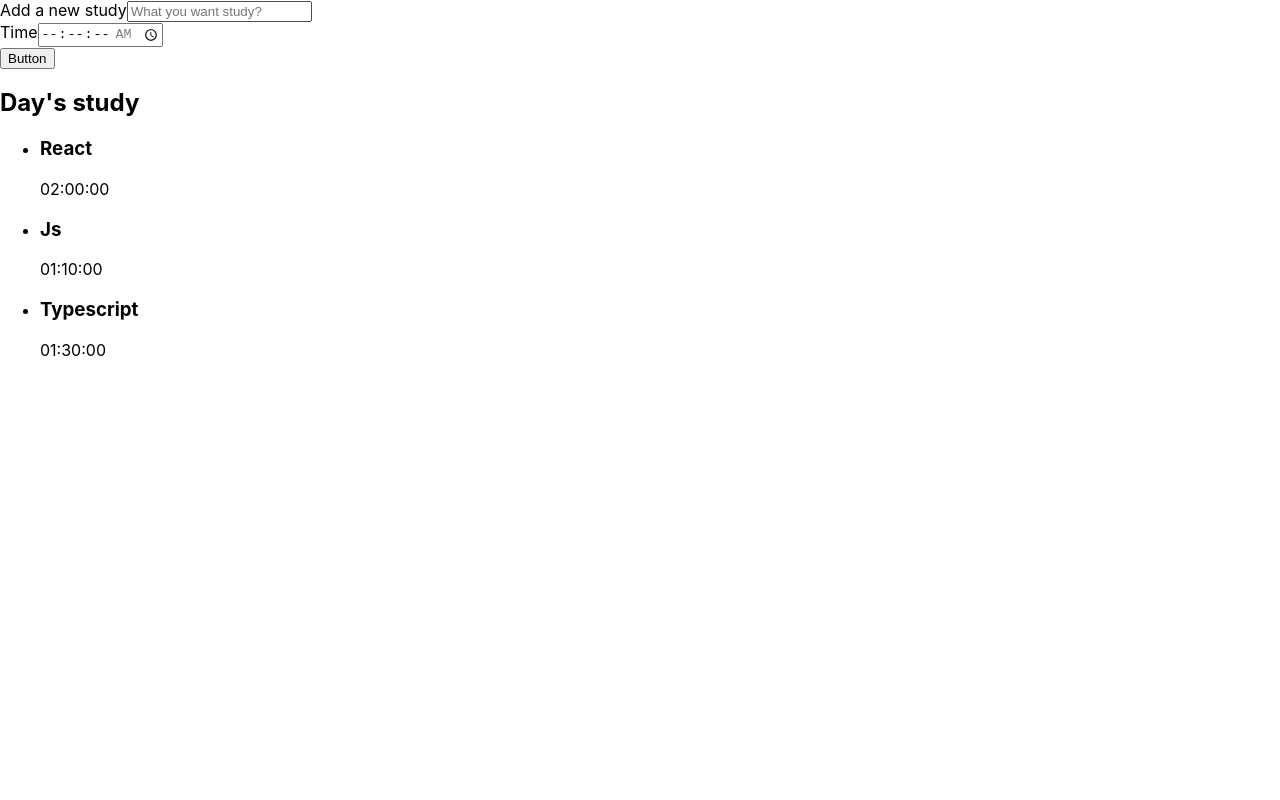
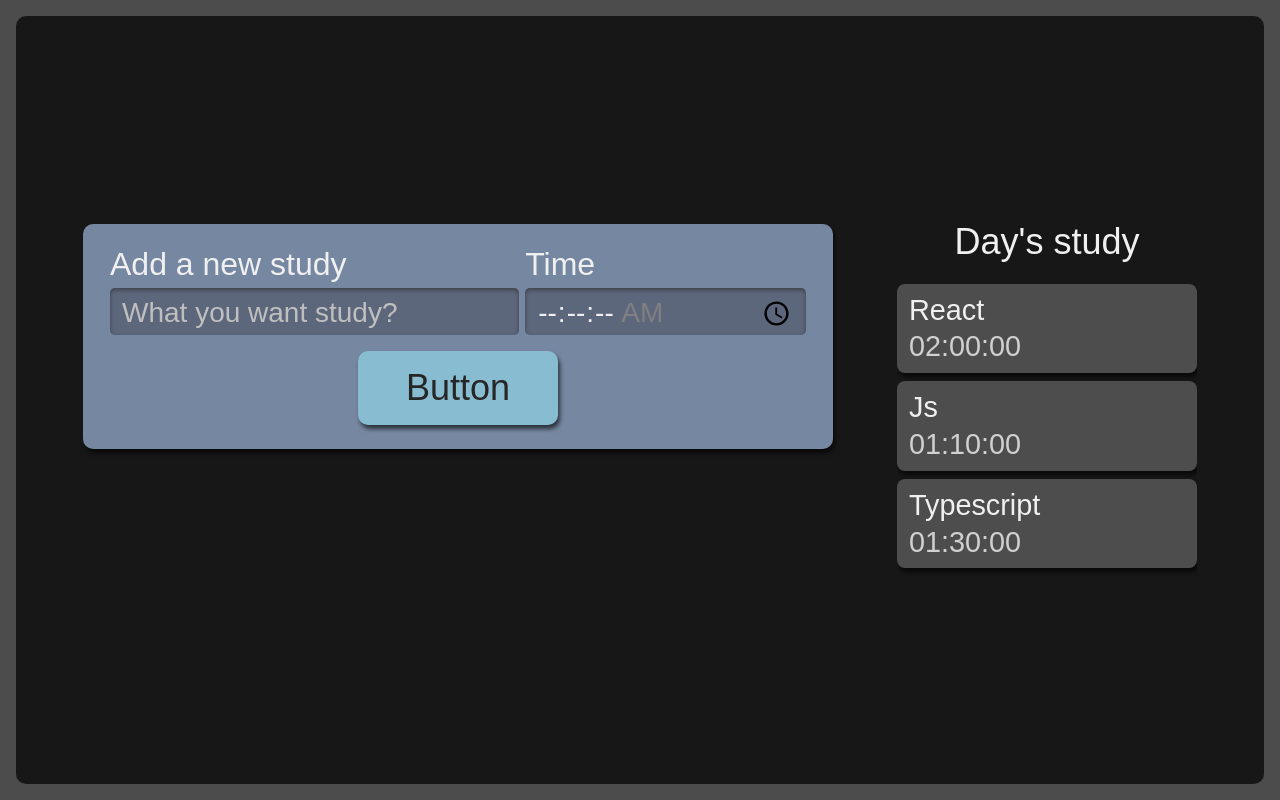
Before and after one commit to weslleyolli/alura-studies, a React (Create React App) app: page / in a window 1280 px wide. Built offline with nearby package versions, Linux system fonts and the light colour scheme.

Commit message:
stiling with Sass

```diff
--- a/package.json
+++ b/package.json
@@ -39,5 +39,8 @@
       "last 1 firefox version",
       "last 1 safari version"
     ]
+  },
+  "devDependencies": {
+    "sass": "^1.59.2"
   }
 }
--- a/src/App.tsx
+++ /dev/null
@@ -1,14 +0,0 @@
-import React from 'react';
-import Forms from './components/Forms';
-import { List } from './components/List';
-
-function App() {
-  return (
-    <div className="App">
-      <Forms />
-      <List />
-    </div>
-  );
-}
-
-export default App;
--- a/src/components/Button/index.tsx
+++ b/src/components/Button/index.tsx
@@ -1,9 +1,10 @@
 import React from 'react';
+import './styles.scss'
 
 class Button extends React.Component {
     render() {
         return (
-            <button>
+            <button className='button'>
                 Button
             </button>
         )
--- /dev/null
+++ b/src/components/Button/styles.scss
@@ -0,0 +1,25 @@
+.button {
+    align-self: center;
+    background-color: #88bcd1;
+    border-radius: 10px;
+    box-shadow: 2px 4px 4px #0000009F;
+    color: #272626;
+    cursor: pointer;
+    font-size: 1.25rem;
+    padding: 16px;
+    width: 150px;
+
+    &:active {
+      background-color: #7CA6B7;
+      box-shadow: 2px 2px 4px #0000009F inset;
+    }
+  }
+
+  @media screen and (min-width: 1280px) {
+    .button {
+      grid-column-start: span 2;
+      justify-self: center;
+      width: 200px;
+      font-size: 2.25rem;
+    }
+  }
--- a/src/components/Forms/index.tsx
+++ b/src/components/Forms/index.tsx
@@ -1,11 +1,12 @@
 import React from "react";
 import Button from "../Button";
+import './styles.scss'
 
 class Forms extends React.Component {
     render() {
         return (
-            <form action="">
-                <div>
+            <form className="newTask">
+                <div className="inputContainer">
                     <label htmlFor="task">
                         Add a new study
                     </label>
@@ -17,7 +18,7 @@
                         required
                     />
                 </div>
-                <div>
+                <div className="inputContainer">
                     <label htmlFor="time">
                         Time
                     </label>
--- /dev/null
+++ b/src/components/Forms/styles.scss
@@ -0,0 +1,61 @@
+.newTask {
+  display:flex;
+  flex-direction: column;
+  grid-area: nova-tarefa;
+  background-color: #7687A1;
+  border-radius: 10px;
+  box-shadow: 2px 4px 4px #0000009F;
+  padding: 12px;
+
+  .inputContainer {
+    display: flex;
+    flex-direction: column;
+    width: 100%;
+    margin-bottom: 16px;
+
+    label {
+      margin-bottom: 8px;
+      font-size: 1.25rem;
+    }
+
+    input {
+      width: 100%;
+      padding: 8px 12px 4px;
+      box-sizing: border-box;
+      border: unset;
+      border-radius: 5px;
+      background-color: #5D677C;
+      box-shadow: 0px 2px 4px #2D2B2B9F inset;
+
+      &::placeholder {
+        color: #BFBFBF;
+      }
+    }
+  }
+
+  @media screen and (min-width: 1280px) {
+    flex-direction: row;
+    flex-wrap: wrap;
+    justify-content: space-around;
+    font-size: 2.25rem;
+    padding: 24px;
+    box-sizing: border-box;
+
+    .inputContainer {
+      width: calc(60% - 12px);
+
+      &:last-of-type {
+        width: 40%;
+      }
+
+      label {
+        font-size: 2rem;
+      }
+
+      input {
+        height: 100%;
+        font-size: 1.75rem;
+      }
+    }
+  }
+}
--- a/src/components/List/index.tsx
+++ b/src/components/List/index.tsx
@@ -1,4 +1,5 @@
 import React from "react";
+import './styles.scss'
 
 export function List() {
     const tasks =  [{
@@ -13,11 +14,11 @@
     }]
 
     return(
-        <aside>
+        <aside className="taskList">
             <h2>Day's study</h2>
             <ul>
                 {tasks.map((item, index) => (
-                    <li key={index}>
+                    <li key={index} className="item">
                         <h3> {item.task} </h3>
                         <span> {item.time} </span>
                     </li>
--- /dev/null
+++ b/src/components/List/styles.scss
@@ -0,0 +1,75 @@
+.taskList {
+    grid-area: tarefas;
+    height: 100%;
+
+    h2 {
+      font-size: 1.25rem;
+      margin-bottom: 12px;
+    }
+
+    ul {
+      max-height: 350px;
+      overflow-y: scroll;
+        scrollbar-width: thin;
+    }
+
+    @media screen and (min-width:1280px) {
+
+      h2{
+        text-align: center;
+        font-size: 2.25rem;
+        margin-bottom: 24px;
+      }
+
+      ul {
+        overflow: auto;
+        max-height: 500px;
+      }
+    }
+  }
+
+  .item {
+    background-color: #4D4D4D;
+    border-radius: 8px;
+    box-shadow: 2px 4px 4px #0000009F;
+    padding: 12px;
+    margin-bottom: 8px;
+    position: relative;
+    cursor: pointer;
+
+    h3 {
+      margin-bottom: 8px;
+      word-break: break-all;
+    }
+
+    span {
+      color: #D0D0D0;
+    }
+
+    @media screen and (min-width:1280px) {
+      font-size: 1.8rem;
+    }
+  }
+
+  .itemSelected {
+    background-color: #292929;
+    box-shadow: 2px 4px 4px #0000009F inset;
+  }
+
+  .itemCompleted {
+    background-color: #566F42;
+    cursor: auto;
+
+    .completed {
+      display: block;
+      background-image: url('../../assets/svg/checkMarck.svg');
+      background-repeat: no-repeat;
+      background-size: 38px 38px;
+      position: absolute;
+      top: 50%;
+      right: 12px;
+      transform: translateY(-50%);
+      width: 42px;
+      height: 43px;
+    }
+  }
--- a/src/index.css
+++ b/src/index.css
@@ -1,13 +1,95 @@
+html, body, div, span, applet, object, iframe,
+h1, h2, h3, h4, h5, h6, p, blockquote, pre,
+a, abbr, acronym, address, big, cite, code,
+del, dfn, em, img, ins, kbd, q, s, samp,
+small, strike, strong, sub, sup, tt, var,
+b, u, i, center,
+dl, dt, dd, ol, ul, li,
+fieldset, form, label, legend,
+table, caption, tbody, tfoot, thead, tr, th, td,
+article, aside, canvas, details, embed,
+figure, figcaption, footer, header, hgroup,
+menu, nav, output, ruby, section, summary,
+time, mark, audio, video {
+	margin: 0;
+	padding: 0;
+	border: 0;
+	font-size: 100%;
+	font: inherit;
+	vertical-align: baseline;
+}
+/* HTML5 display-role reset for older browsers */
+article, aside, details, figcaption, figure,
+footer, header, hgroup, menu, nav, section {
+	display: block;
+}
 body {
-  margin: 0;
-  font-family: -apple-system, BlinkMacSystemFont, 'Segoe UI', 'Roboto', 'Oxygen',
-    'Ubuntu', 'Cantarell', 'Fira Sans', 'Droid Sans', 'Helvetica Neue',
-    sans-serif;
-  -webkit-font-smoothing: antialiased;
-  -moz-osx-font-smoothing: grayscale;
+	line-height: 1;
+}
+ol, ul {
+	list-style: none;
+}
+blockquote, q {
+	quotes: none;
+}
+blockquote:before, blockquote:after,
+q:before, q:after {
+	content: '';
+	content: none;
+}
+table {
+	border-collapse: collapse;
+	border-spacing: 0;
 }
 
-code {
-  font-family: source-code-pro, Menlo, Monaco, Consolas, 'Courier New',
-    monospace;
+
+input {
+	font-family: inherit;
+	font-size: inherit;
+	font-weight: inherit;
+	color: inherit;
 }
+
+button {
+	border: unset;
+	background-color: unset;
+	font-family: inherit;
+	font-size: inherit;
+	font-weight: inherit;
+	color: inherit;
+}
+
+@import url('https://fonts.googleapis.com/css2?family=Manjari&display=swap');
+
+body {
+	display: flex;
+	justify-content: center;
+	font-family: 'Manjari', sans-serif;
+	color: #F0F0F0;
+	background-color: #4C4C4C;
+	height: 100%;
+	width: 100%;
+	padding: 16px;
+	box-sizing: border-box;
+}
+
+#root {
+	width: 100%;
+}
+
+::-webkit-scrollbar {
+	width: 8px;
+}
+
+::-webkit-scrollbar-track {
+	background: unset;
+}
+
+::-webkit-scrollbar-thumb {
+	border-radius: 4px;
+	background: #888;
+}
+
+::-webkit-scrollbar-thumb:hover {
+	background: #555;
+}
--- a/src/index.tsx
+++ b/src/index.tsx
@@ -1,7 +1,7 @@
 import React from 'react';
 import ReactDOM from 'react-dom/client';
 import './index.css';
-import App from './App';
+import App from './pages/App';
 
 
 const root = ReactDOM.createRoot(
--- /dev/null
+++ b/src/pages/App.tsx
@@ -0,0 +1,15 @@
+import React from 'react';
+import Forms from '../components/Forms';
+import { List } from '../components/List';
+import './styles.scss'
+
+function App() {
+  return (
+    <div className="AppStyle">
+      <Forms />
+      <List />
+    </div>
+  );
+}
+
+export default App;
--- /dev/null
+++ b/src/pages/styles.scss
@@ -0,0 +1,30 @@
+.AppStyle {
+    display: grid;
+    grid-template-rows: min-content min-content auto;
+    grid-template-areas:
+    "nova-tarefa"
+    "cronometro"
+    "tarefas"
+    ;
+    row-gap: 24px;
+    min-width: 320px;
+    min-height: calc(100vh - 32px);
+    width: 100%;
+    padding: 32px;
+    box-sizing: border-box;
+    border-radius: 10px;
+    background-color: #171717;
+
+    @media screen and (min-width:1280px)  {
+      grid-template-areas:
+      "nova-tarefa tarefas"
+      "cronometro tarefas"
+      ;
+      column-gap: 64px;
+      grid-template-rows: min-content min-content;
+      grid-template-columns: 750px 300px;
+      justify-content: center;
+      align-content: center;
+      padding: 64px;
+    }
+  }
```
Also changed, not shown: src/assets/svg/checkMarck.svg (added), 1 other file (tests, documents, lock files or other folders).
